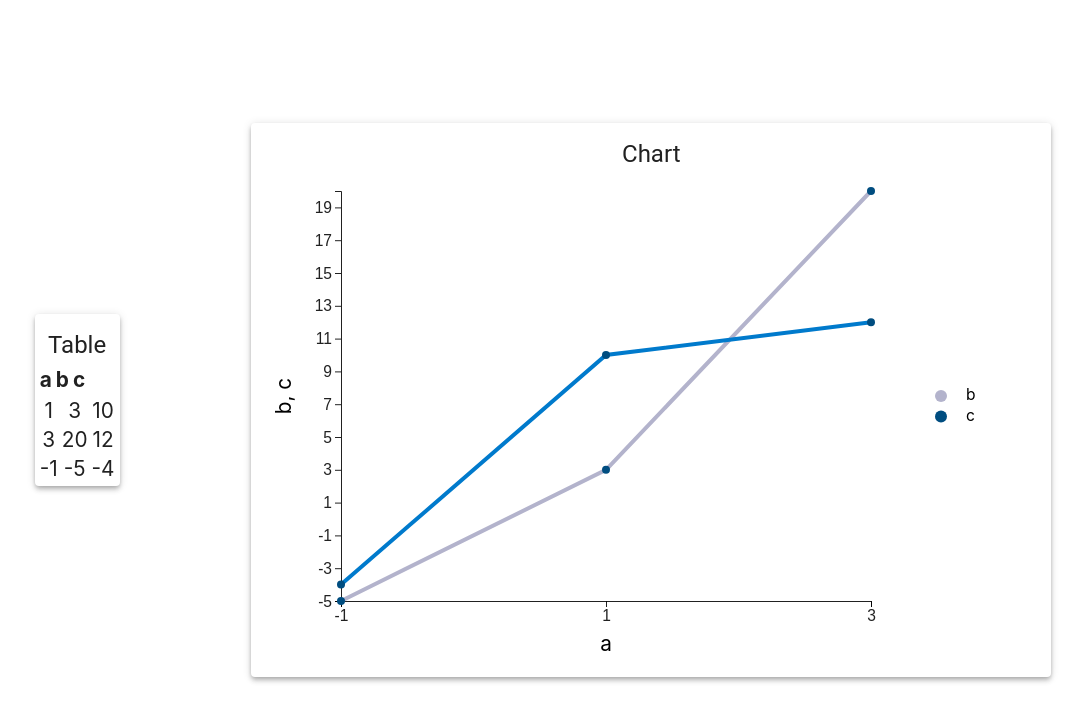
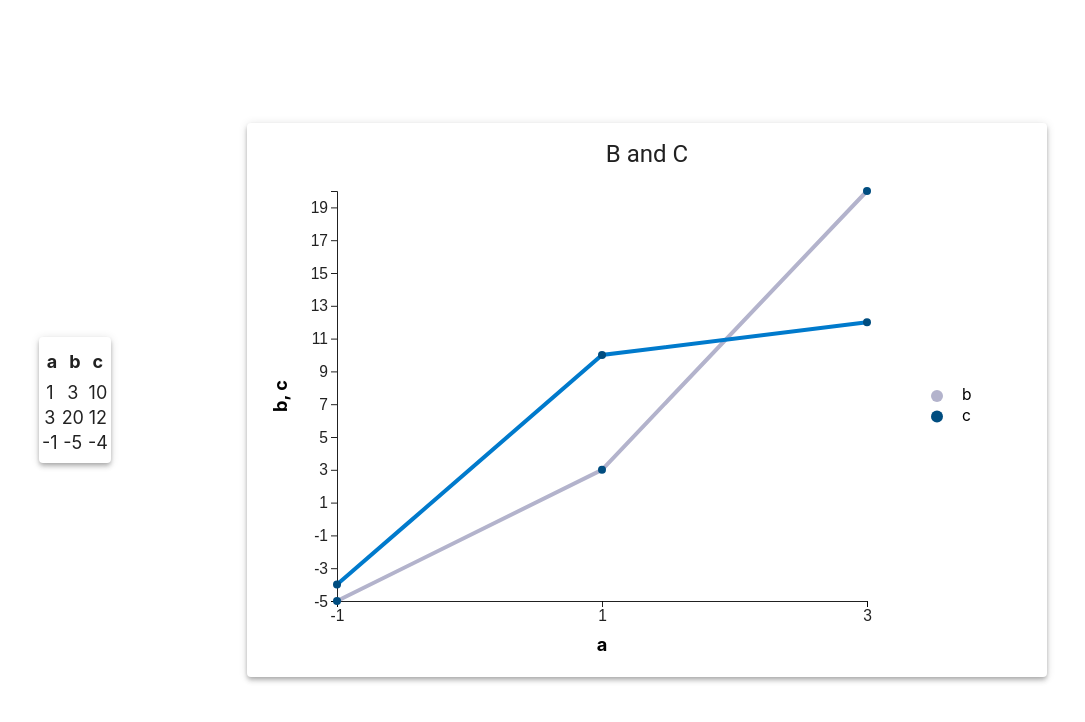
Before and after one commit to MalloryLeeWong/table-chart-app, a React (Create React App) app: page / in a window 1280 px wide. Shown: the top 722 px of the page, without its empty margins (97-1182 px from the left). Built offline with nearby package versions, Linux system fonts and the light colour scheme.

Commit message:
style: table header spacing and streamlined classes

```diff
--- a/src/App.css
+++ b/src/App.css
@@ -1,3 +1,7 @@
+/* ------------------------
+    App
+------------------------ */
+
 .App {
   text-align: center;
 }
@@ -37,24 +41,43 @@
   }
 }
 
+/* ------------------------
+    Chart
+------------------------ */
+
 .axis {
   font-size: 60%;
 }
 
 .axis-label {
-  font-size: 80%;
-}
-
-.table {
-  text-align: center;
-  font-size: 80%;
-  padding: 20px auto 20px auto;
+  font-size: 70%;
+  font-weight: bold;
 }
 
 .title {
   padding-top: 15px
 }
 
-/* .chart {
+/* ------------------------
+    Table
+------------------------ */
 
+/* .table {
+  text-align: center;
+  font-size: 70%;
+  padding: 20px auto 20px auto;
+}
+
+td, th, tr {
+  padding: 8% 8%;
+  text-align: center;
 } */
+
+.header {
+  display: flex;
+  flex-direction: column;
+  align-items: center;
+  align-content: space-between;
+  padding: 10% 10%;
+  font-size: calc(10px + 1vmin);
+}
--- a/src/App.js
+++ b/src/App.js
@@ -14,9 +14,6 @@ function App() {
 
   return (
     <div className="App">
-      {/* <header className="App-header">
-        <p>Table and Chart</p>
-      </header> */}
       <div className='App-header'>
         <TableWrapper chartData={data}/>
         <ChartWrapper chartData={data} />
--- a/src/chart-wrapper.js
+++ b/src/chart-wrapper.js
@@ -21,7 +21,7 @@ class ChartWrapper extends Component {
       <div>
         <Paper className="chart" elevation={4}>
           <div className="title">
-          <Typography variant="h5">Chart</Typography>
+          <Typography variant="h5">B and C</Typography>
           </div>
           <div ref="chartWrapper" />
         </Paper>
--- a/src/table-d3.js
+++ b/src/table-d3.js
@@ -15,7 +15,11 @@ export default class D3Table {
     }
 
     // Append the table onto the element
-    let table = d3.select(element).append('table')
+    let table = d3.select(element)
+      .append('table')
+      .attr('class', 'header')
+
+    // Create header and body
     let header = table.append('header')
     let body = table.append('body')
 
@@ -26,6 +30,7 @@ export default class D3Table {
       .enter()
       .append('th')
         .text(function(column){return column})
+      .style('padding', '5px')
 
     // Create a row for each object in the data array
     let rows = body.selectAll('tr')
--- a/src/table-wrapper.js
+++ b/src/table-wrapper.js
@@ -18,11 +18,8 @@ class TableWrapper extends Component {
 
   render() {
     return (
-      <div>
-        <Paper className="table" elevation={4}>
-          <div className="title">
-          <Typography variant="h5">Table</Typography>
-          </div>
+      <div className="table">
+        <Paper elevation={4}>
           <div ref="tableWrapper" />
         </Paper>
       </div>
```
